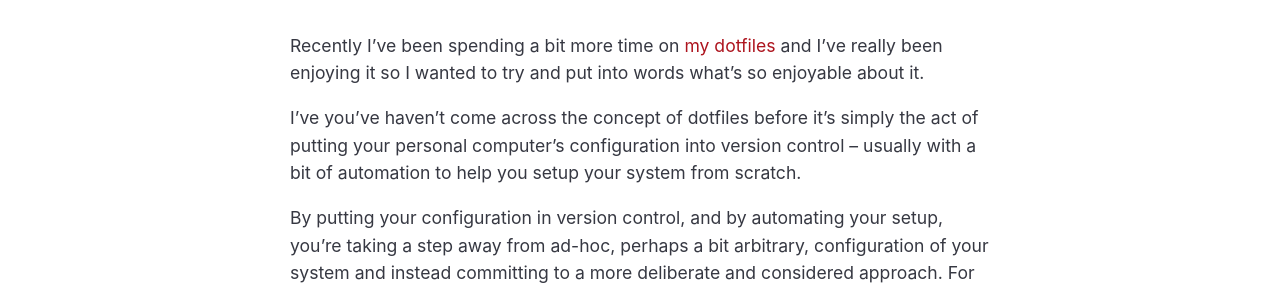
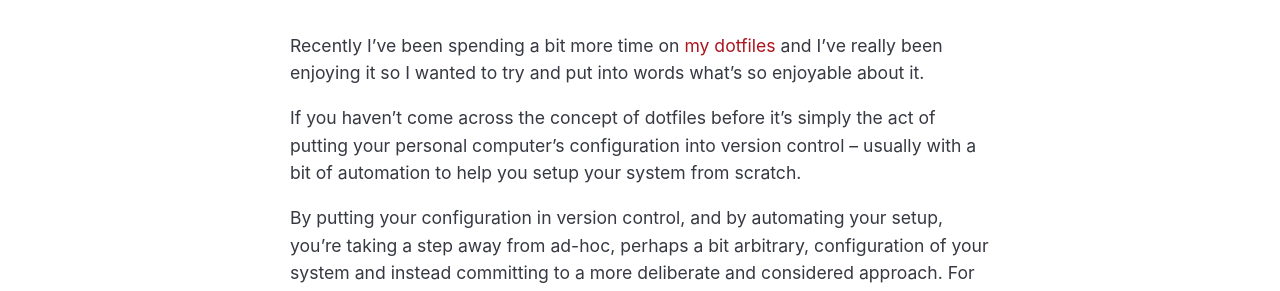
Before and after one commit to mads-hartmann/blog.mads-hartmann.com, a Jekyll site: the page built from _posts/2017-08-02-why-i-love-dotfiles.md, in a window 1280 px wide. Shown: the part 213-504 px from the top of the page. Built offline with Jekyll 4.4.1, drawn with Linux system fonts in a browser that asks for light colours; nearby versions of some CDN libraries; comment, search, counter and statistics services are not loaded.

Commit message:
Fix typo

```diff
--- a/_posts/2017-08-02-why-i-love-dotfiles.md
+++ b/_posts/2017-08-02-why-i-love-dotfiles.md
@@ -9,7 +9,7 @@ on [my dotfiles][mads-hartmann/dotfiles] and I've really been enjoying
 it so I wanted to try and put into words what's so enjoyable about
 it.
 
-I've you've haven't come across the concept of dotfiles before it's
+If you haven't come across the concept of dotfiles before it's
 simply the act of putting your personal computer's configuration into
 version control -- usually with a bit of automation to help you setup your system
 from scratch.
```
